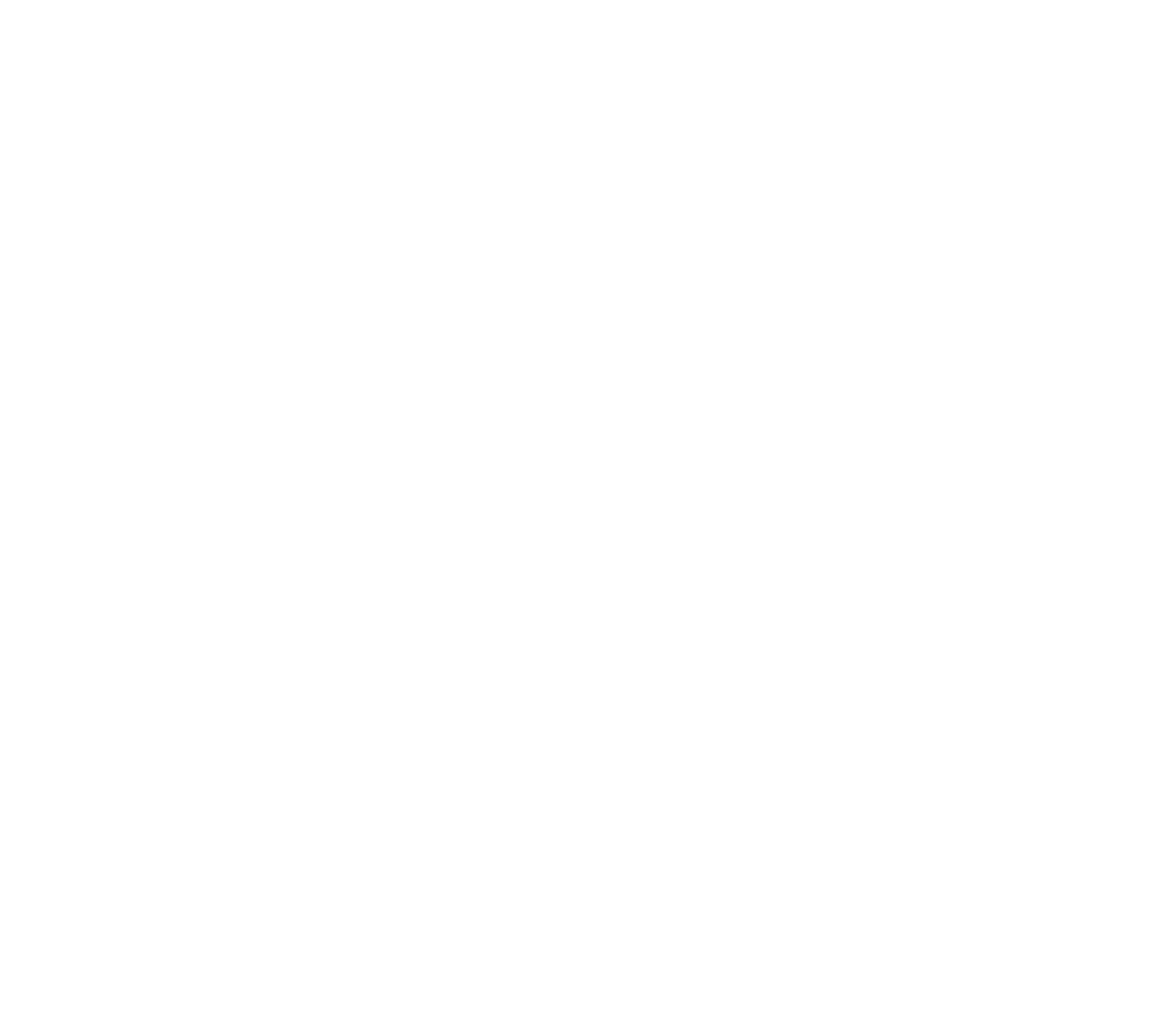
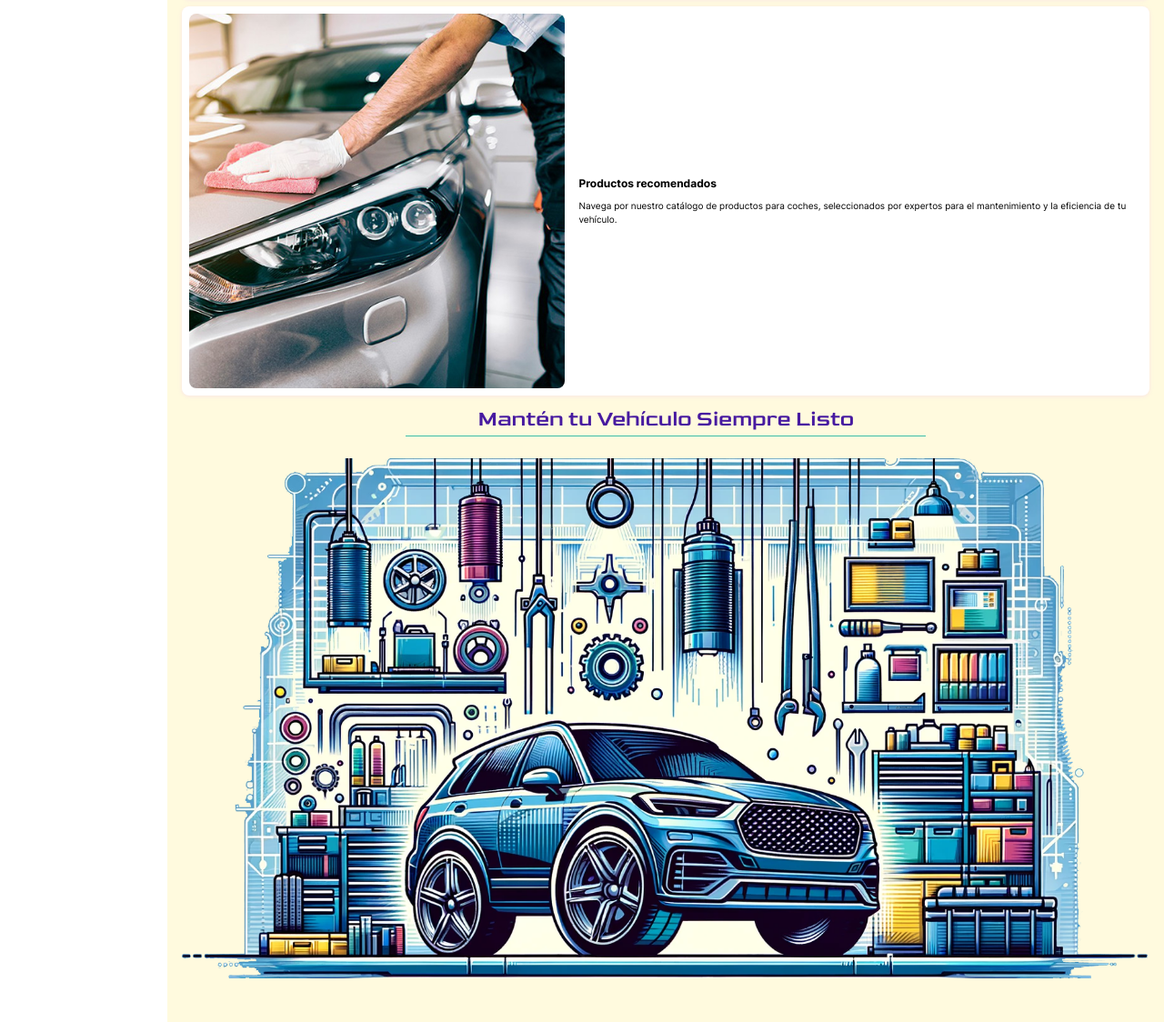
Before and after one commit to gonzalo-plaza/gearglen, a React (Vite) app: page / in a window 1280 px wide. Shown: the part 2875-3999 px from the top of the page at 91% size. Before the commit the page ends 2599 px from the top, so only its background shows below. Built offline with nearby package versions, Linux system fonts and the light colour scheme.

Commit message:
HomeView: Refactor styles and add sectionHeader

```diff
--- a/src/App.jsx
+++ b/src/App.jsx
@@ -8,7 +8,17 @@ function App() {
       <div className='main-container'>
         <Header />
         <main role='main' className='main'>
-          <HomeInfoCards/>
+          <section>
+            <h1 className='section__title'>Tu Vehículo en Forma</h1>
+            <div className='section__title-line'></div>
+            <img className='section__img' src='./images/vehicles-collection.png' />
+            <HomeInfoCards />
+          </section>
+          <section>
+            <h1 className='section__title'>Mantén tu Vehículo Siempre Listo</h1>
+            <div className='section__title-line'></div>
+            <img className='section__img' src='./images/car-maintenance.png' />
+          </section>
         </main>
       </div>
       <Sidebar />
--- a/src/styles/index.scss
+++ b/src/styles/index.scss
@@ -10,6 +10,7 @@
 @import './components/sidebar/header/sidebarHeader';
 @import './components/sidebar/items/sidebarItem';
 @import './components/sidebar/user/sidebarUser';
+@import './components/infoCard/infoCard.scss';
 
 /*
   1. Use a more-intuitive box-sizing model.
@@ -36,6 +37,7 @@ body {
   font-family: 'Inter';
   line-height: 1.5;
   -webkit-font-smoothing: antialiased;
+  scroll-behavior: smooth;
 }
 
 /*
@@ -102,40 +104,28 @@ h6 {
   padding: 16px;
 }
 
-.info-card{
-  display: flex;
-
-  padding: 8px;
-  margin-bottom: 8px;
-  border-radius: 8px;
-
-  background-color: $light-color;
-
-  box-shadow: 0px 1px 4px 0px rgba(234, 172, 255, 0.25);
-
-  img{
-    border-radius: 8px;
-    width: 39.34%;
-
-  }
-}
-
-.info-card-description{
-  margin-left: 16px;
-  display: flex;
-  flex-direction: column;
-  justify-content: center;
-
-  h2{
-    font-size: 12px;
-    margin-bottom: 8px;
-  }
-
-  p{
-    font-size: 10px;
-  }
-}
-
 .scroll-block{
   overflow: hidden;
 }
+
+.section{
+  &__title{
+    font-family: Goldman;
+    font-size: 24px;
+    text-align: center;
+    font-weight: 400;
+    color: $primary-color;
+  }
+
+  &__title-line{
+    width: 53.75%;
+    height: 1.5px;
+    background-color: $secondary-color;
+    margin: 0 auto;
+  }
+
+  &__img{
+    margin-top: 24px;
+    margin-bottom: 32px;
+  }
+}
```
